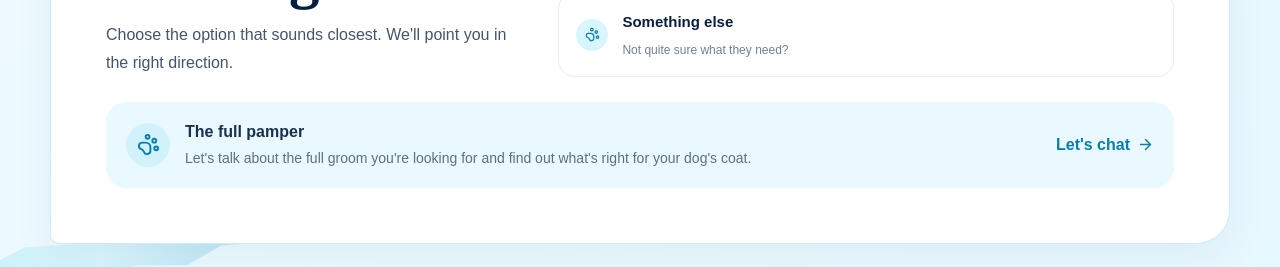
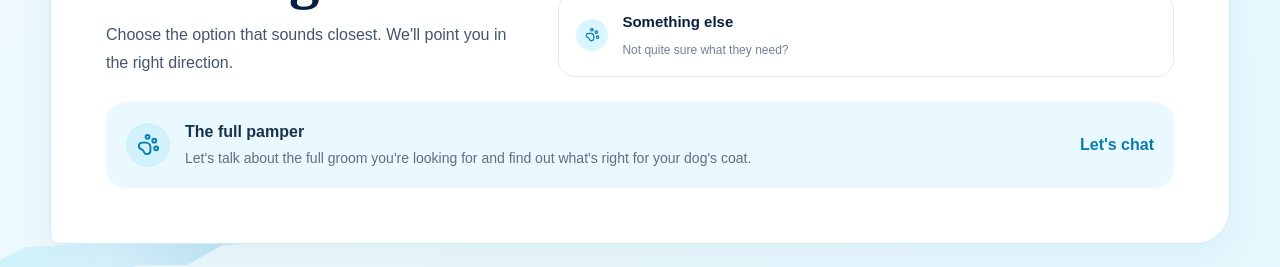
Before and after one commit to steveohozzy/lily-pads-poppy-paws, a Next.js app: page / in a window 1280 px wide. Shown: the part 2540-2807 px from the top of the page. Built offline with nearby package versions, Linux system fonts and the light colour scheme; what @storyblok/react would draw is missing.

Commit message:
Remove decorative arrow icons from site buttons

```diff
--- a/src/components/FallbackInteractions.tsx
+++ b/src/components/FallbackInteractions.tsx
@@ -2,7 +2,7 @@
 
 import Image from "next/image";
 import { useState } from "react";
-import { ArrowRight, Check, ChevronLeft, ChevronRight, PawPrint, X } from "lucide-react";
+import { Check, ChevronLeft, ChevronRight, PawPrint, X } from "lucide-react";
 
 type GalleryImage = { src: string; alt: string; note?: string };
 const defaultGalleryImages: GalleryImage[] = [
@@ -52,7 +52,7 @@ export function GroomingPicker({ eyebrow = "A tiny bit of help", heading, highli
           return <button type="button" key={optionId} className={`picker-option ${selected === optionId ? "is-selected" : ""}`} onClick={() => setSelected(optionId)} aria-pressed={selected === optionId}><span className="picker-option-check">{selected === optionId ? <Check size={15}/> : <PawPrint size={15}/>}</span><strong>{option.title}</strong><small>{option.detail}</small></button>;
         })}
       </div>
-      {choice && <div className="picker-result" aria-live="polite"><span className="picker-result-paw"><PawPrint size={23}/></span><div><strong>{choice.title}</strong><p>{choice.result}</p></div><a href={phone_link}>{button_text} <ArrowRight size={17}/></a></div>}
+      {choice && <div className="picker-result" aria-live="polite"><span className="picker-result-paw"><PawPrint size={23}/></span><div><strong>{choice.title}</strong><p>{choice.result}</p></div><a href={phone_link}>{button_text} </a></div>}
     </div>
   );
 }
```
